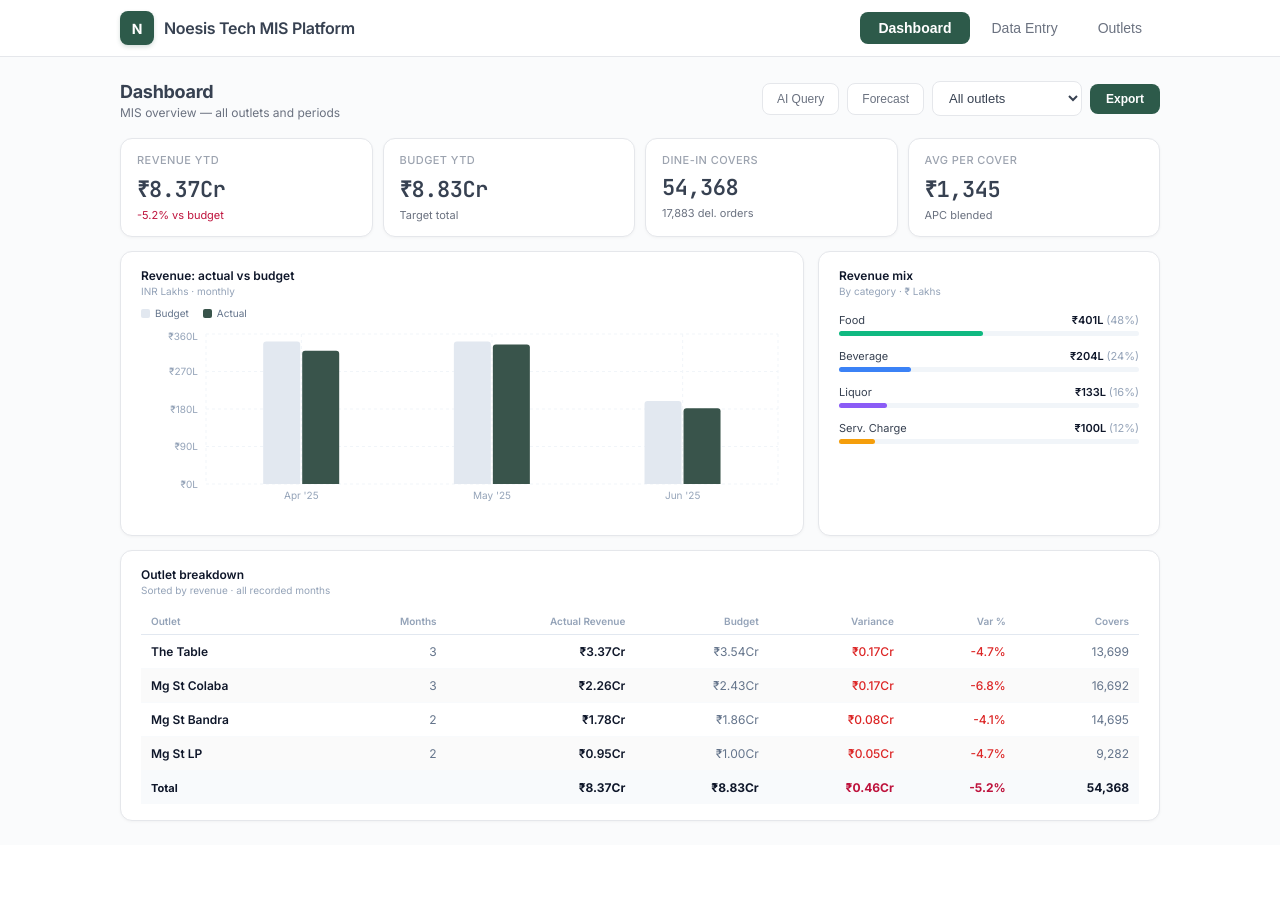
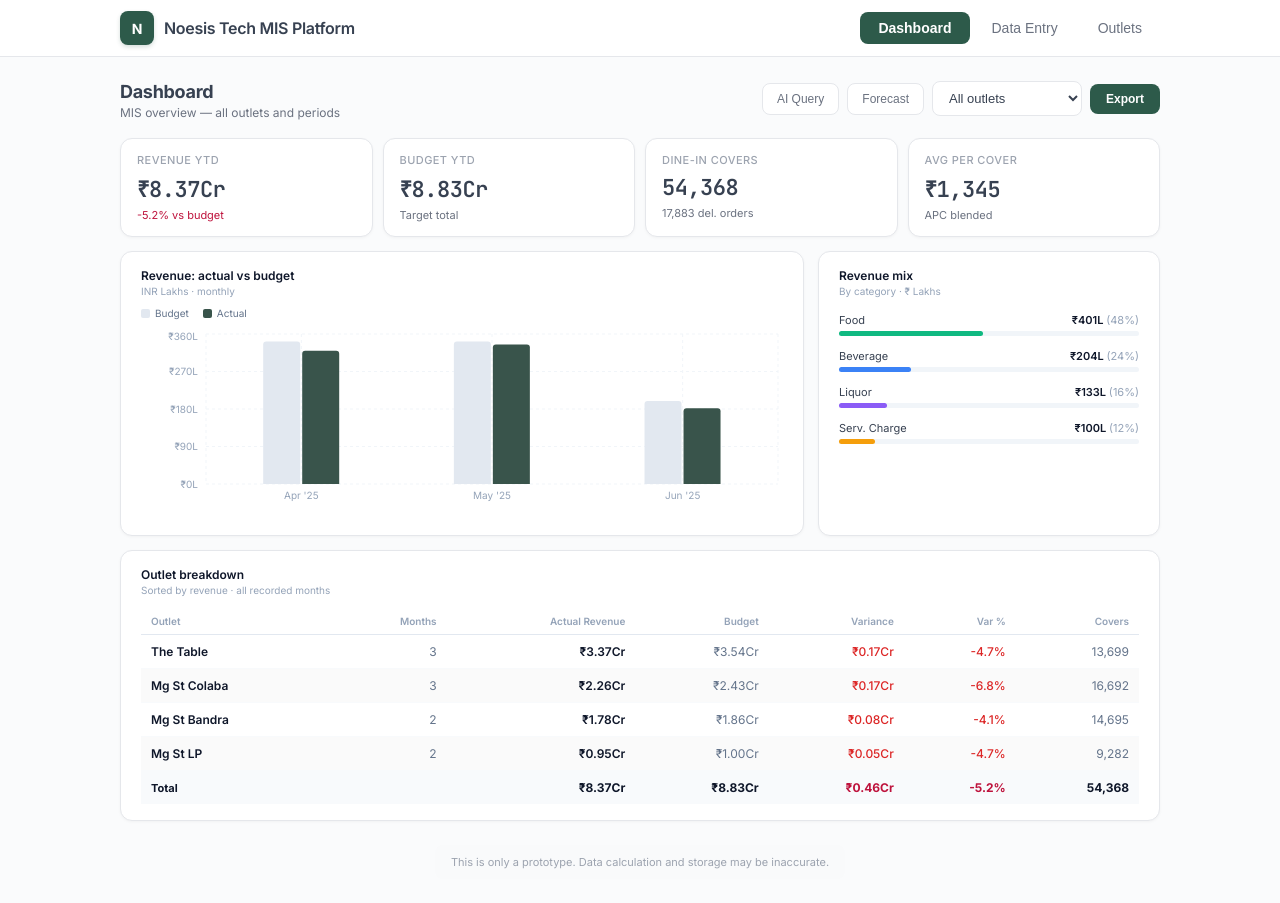
Before and after one commit to rahulnoesis/mis-app, a React (Vite) app: page / in a window 1280 px wide. Before the commit the page ends 845 px from the top, so only its background shows below. Built offline with nearby package versions, Linux system fonts and the light colour scheme.

Commit message:
Add prototype disclaimer

```diff
--- a/src/App.jsx
+++ b/src/App.jsx
@@ -84,6 +84,11 @@ export default function App() {
         {tab==="reports" && <ReportsPage outlets={outlets} entries={entries} dailyEntries={dailyEntries}/>}
         {tab==="entry" && <EntryPage outlets={outlets} entries={entries} setEntries={setEntries} dailyEntries={dailyEntries} setDailyEntries={setDailyEntries} subTab={subTab} setSubTab={setSubTab} getId={getId}/>}
         {tab==="outlets" && <OutletsPage outlets={outlets} setOutlets={setOutlets} getId={getId}/>}
+      </div>
+      <div style={{maxWidth:1080,margin:"0 auto",padding:"0 20px 24px",textAlign:"center"}}>
+        <div style={{fontSize:11,color:C.textMuted,background:C.inputBg,padding:"10px 16px",borderRadius:8,display:"inline-block"}}>
+          This is only a prototype. Data calculation and storage may be inaccurate.
+        </div>
       </div>
     </div>
   );
```
